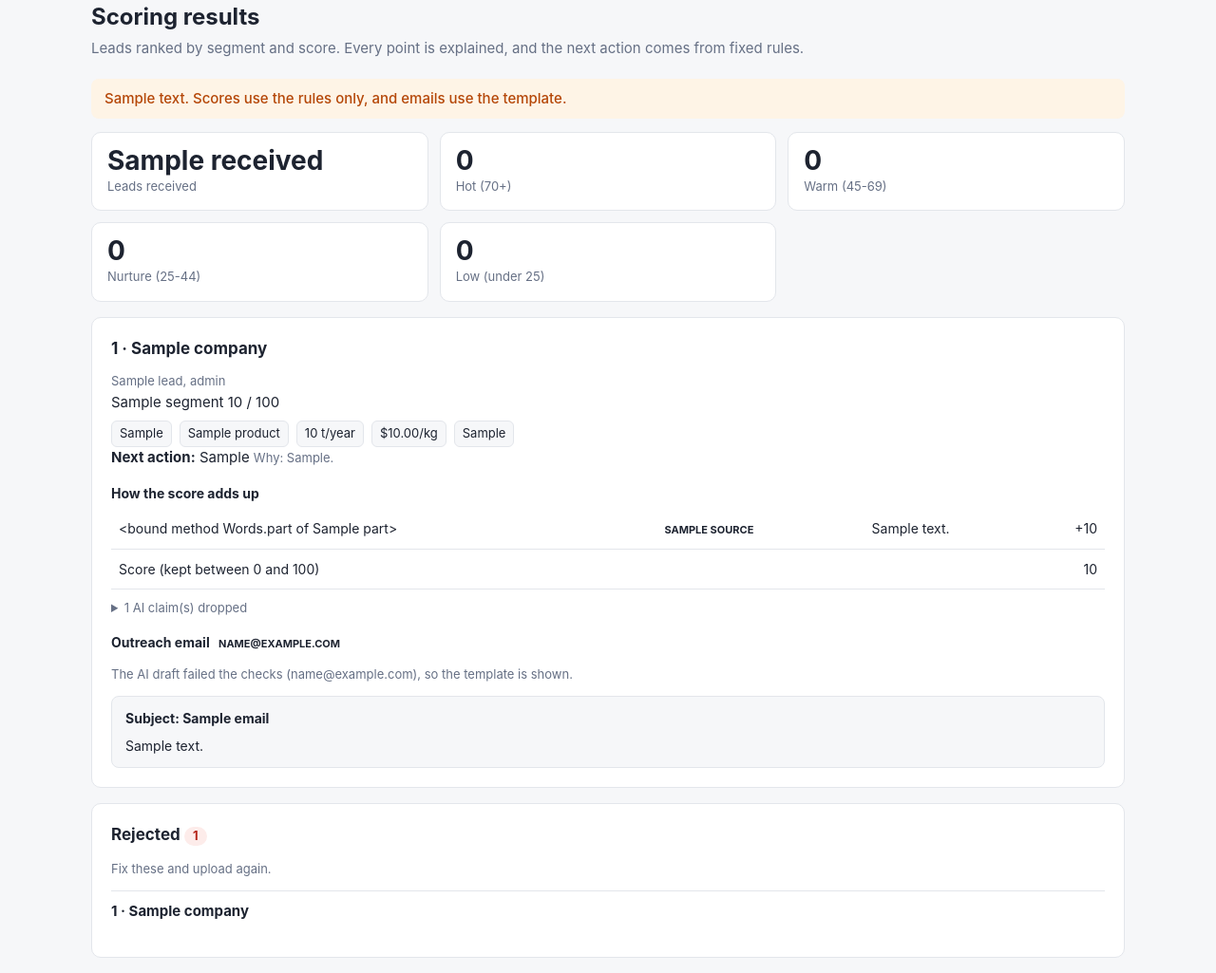
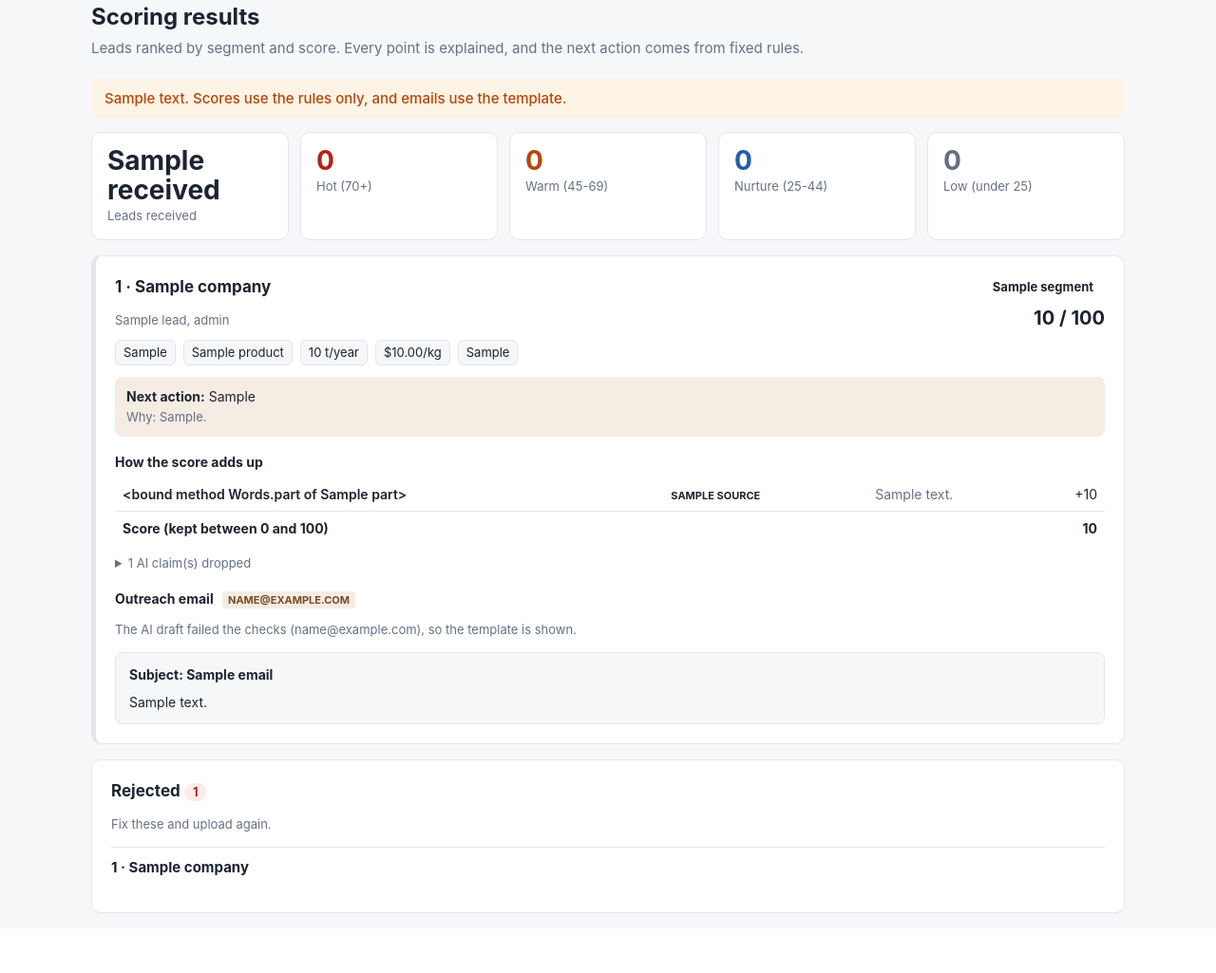
Before and after one commit to kambhampatiabhijith-wq/lead-intelligence-tool, a Flask app: template templates/results.html in a window 1280 px wide. Shown: the part 57-1082 px from the top of the page at 95% size. After the commit the page ends 1019 px from the top, so only its background shows below. Run offline with Flask 3, Linux system fonts and the light colour scheme; the template is opened without the code that fills it: most values are stand-ins (such as "Sample title", 1, 10 or a date in 2020).

Commit message:
Add styles for score cards and segment badges
Co-Authored-By: Claude Opus 5.5 <noreply@anthropic.com>
Claude-Session: https://claude.ai/code/session_01ViRBK24UG7bY1zPk4zdDQE

```diff
--- a/static/style.css
+++ b/static/style.css
@@ -150,3 +150,47 @@ q { font-style: italic; }
 .email { border: 1px solid var(--line); border-radius: 8px; background: var(--bg); padding: 12px 14px; font-size: 14px; }
 .email-subject { font-weight: 700; margin-bottom: 8px; }
 .email-body { white-space: pre-wrap; }
+
+/* ---------- Stage 5: scores and segments ---------- */
+:root {
+  --hot: #b42318; --hot-soft: #fdecea;
+  --warm: #b54708; --warm-soft: #fef4e6;
+  --nurture: #1f5fae; --nurture-soft: #e8f0fa;
+  --low: #667085; --low-soft: #f0f1f3;
+}
+.stats-5 { grid-template-columns: repeat(5, 1fr); }
+.seg-hot .stat-num { color: var(--hot); }
+.seg-warm .stat-num { color: var(--warm); }
+.seg-nurture .stat-num { color: var(--nurture); }
+.seg-low .stat-num { color: var(--low); }
+
+.result { border-left: 5px solid var(--line); }
+.result-hot { border-left-color: var(--hot); }
+.result-warm { border-left-color: var(--warm); }
+.result-nurture { border-left-color: var(--nurture); }
+.result-low { border-left-color: var(--low); }
+.result-head { display: flex; justify-content: space-between; align-items: flex-start; gap: 12px; }
+.result-badges { text-align: right; white-space: nowrap; }
+.badge { display: inline-block; padding: 3px 12px; border-radius: 12px; font-size: 13px; font-weight: 700; }
+.badge-hot { background: var(--hot-soft); color: var(--hot); }
+.badge-warm { background: var(--warm-soft); color: var(--warm); }
+.badge-nurture { background: var(--nurture-soft); color: var(--nurture); }
+.badge-low { background: var(--low-soft); color: var(--low); }
+.score { display: block; margin-top: 4px; font-size: 20px; font-weight: 700; }
+
+.next-action { margin-top: 12px; padding: 10px 12px; background: var(--accent-soft); border-radius: 8px; font-size: 14px; }
+.next-action .muted { display: block; margin-top: 2px; }
+
+.breakdown td { padding: 7px 8px; font-size: 14px; }
+.bd-part { font-weight: 600; white-space: nowrap; }
+.bd-detail { color: var(--muted); }
+.bd-total td { font-weight: 700; border-bottom: none; }
+.pts-minus { color: var(--hot); }
+.src-rule { background: var(--accent-soft); color: var(--accent); }
+.card h3 .src { margin-left: 6px; vertical-align: middle; }
+
+@media (max-width: 800px) {
+  .stats-5 { grid-template-columns: repeat(2, 1fr); }
+  .result-head { flex-direction: column; }
+  .result-badges { text-align: left; }
+}
```
